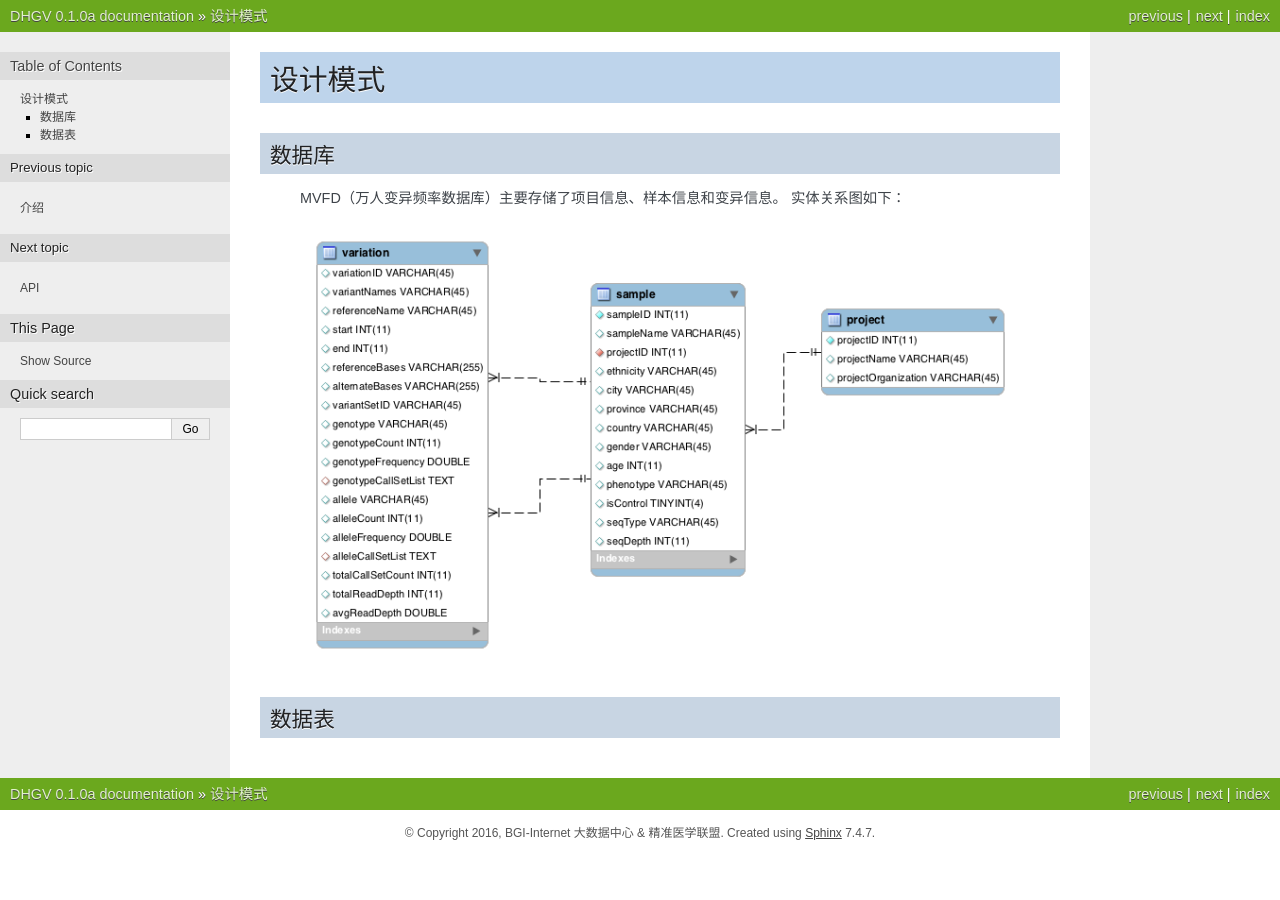
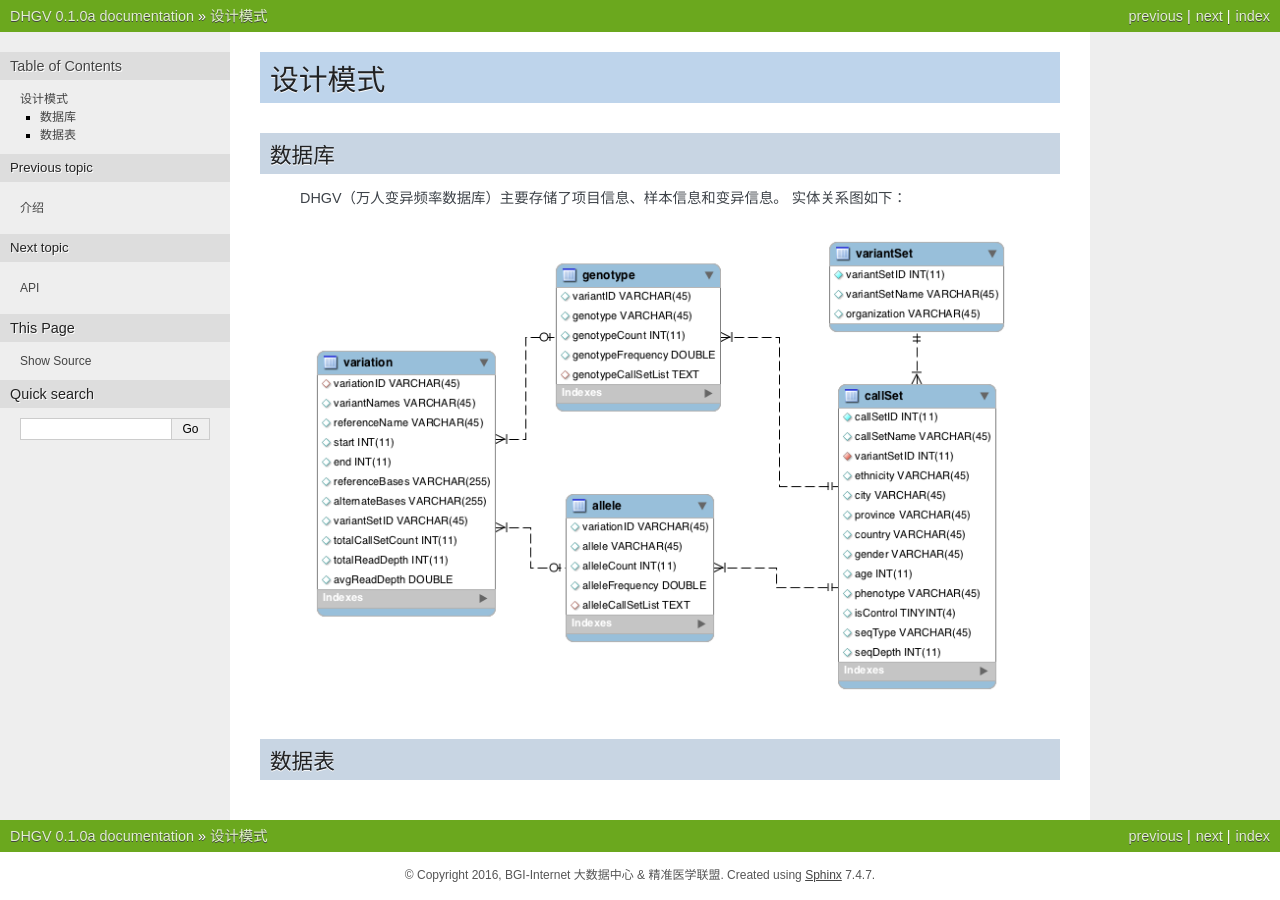
Before and after one commit to PaddyXiao/DHGV-docs, a Sphinx documentation site: the page built from docs/source/schema.rst, in a window 1280 px wide. Built offline with Sphinx 7.4.7, drawn with Linux system fonts in a browser that asks for light colours.

```diff
--- a/docs/source/introduction.rst
+++ b/docs/source/introduction.rst
@@ -2,4 +2,4 @@
 
 介绍
 ===============
-    MVFD is Million variation frequency database.
+    DHGV(The database of human genetic variation).
--- a/docs/source/schema.rst
+++ b/docs/source/schema.rst
@@ -6,10 +6,10 @@
 
 数据库
 ----------------
-    MVFD（万人变异频率数据库）主要存储了项目信息、样本信息和变异信息。
+    DHGV（万人变异频率数据库）主要存储了项目信息、样本信息和变异信息。
     实体关系图如下：
 
-    .. figure:: _static/MVFD.ER.png
+    .. figure:: _static/DHGV.ER.png
 
 数据表
 -------------
```
Also changed, not shown: docs/source/_static/DHGV.ER.png (added), docs/source/_static/MVFD.ER.png (deleted), 15 other files.
